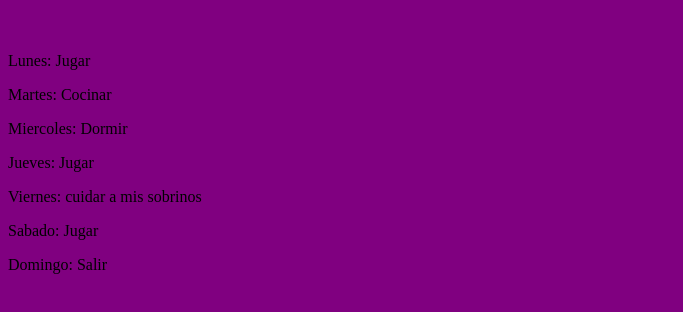
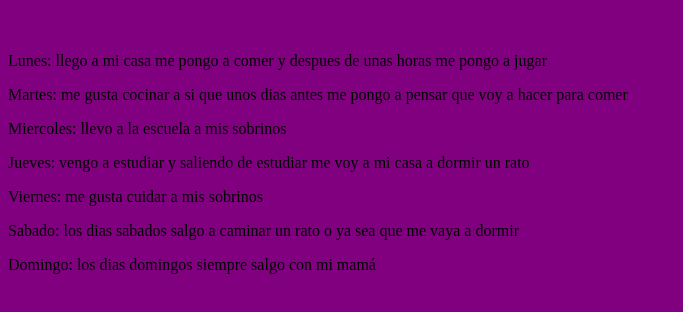
Before and after one commit to Rosavaldez4bb/RVM4B24, a plain HTML site: page pasatiempos.html in a window 1280 px wide. Shown: the part 48-360 px from the top of the page, without its empty margins (0-683 px from the left). Drawn offline with Linux system fonts and the light colour scheme.

Commit message:
Update pasatiempos.html

```diff
--- a/pasatiempos.html
+++ b/pasatiempos.html
@@ -1,19 +1,19 @@
 <html><head><title>Mis pasatiempos
 </title></head><body bgcolor="purple">
 <h1> pasatiemposfavoritos</h1><br>
-<p>Lunes: Jugar
+<p>Lunes: llego a mi casa me pongo a comer y despues de unas horas me  pongo a jugar
 </p>
-<p>Martes: Cocinar
+<p>Martes: me gusta cocinar a si que unos dias antes me pongo a pensar que voy a hacer para comer
 </p>
-<p>Miercoles: Dormir
+<p>Miercoles: llevo a la escuela a mis sobrinos
 </p>
-<p>Jueves: Jugar
+<p>Jueves: vengo a estudiar y saliendo de estudiar me voy a mi casa a dormir un rato
 </p>
-<p>Viernes: cuidar a mis sobrinos
+<p>Viernes: me gusta cuidar a mis sobrinos
 </p>
-<p>Sabado: Jugar
+<p>Sabado: los dias sabados salgo a caminar un rato o ya sea que me vaya a dormir
 </p>
-<p>Domingo: Salir
+<p>Domingo: los dias domingos siempre salgo con mi mamá
 </p>
 </body>
 </html>
```
